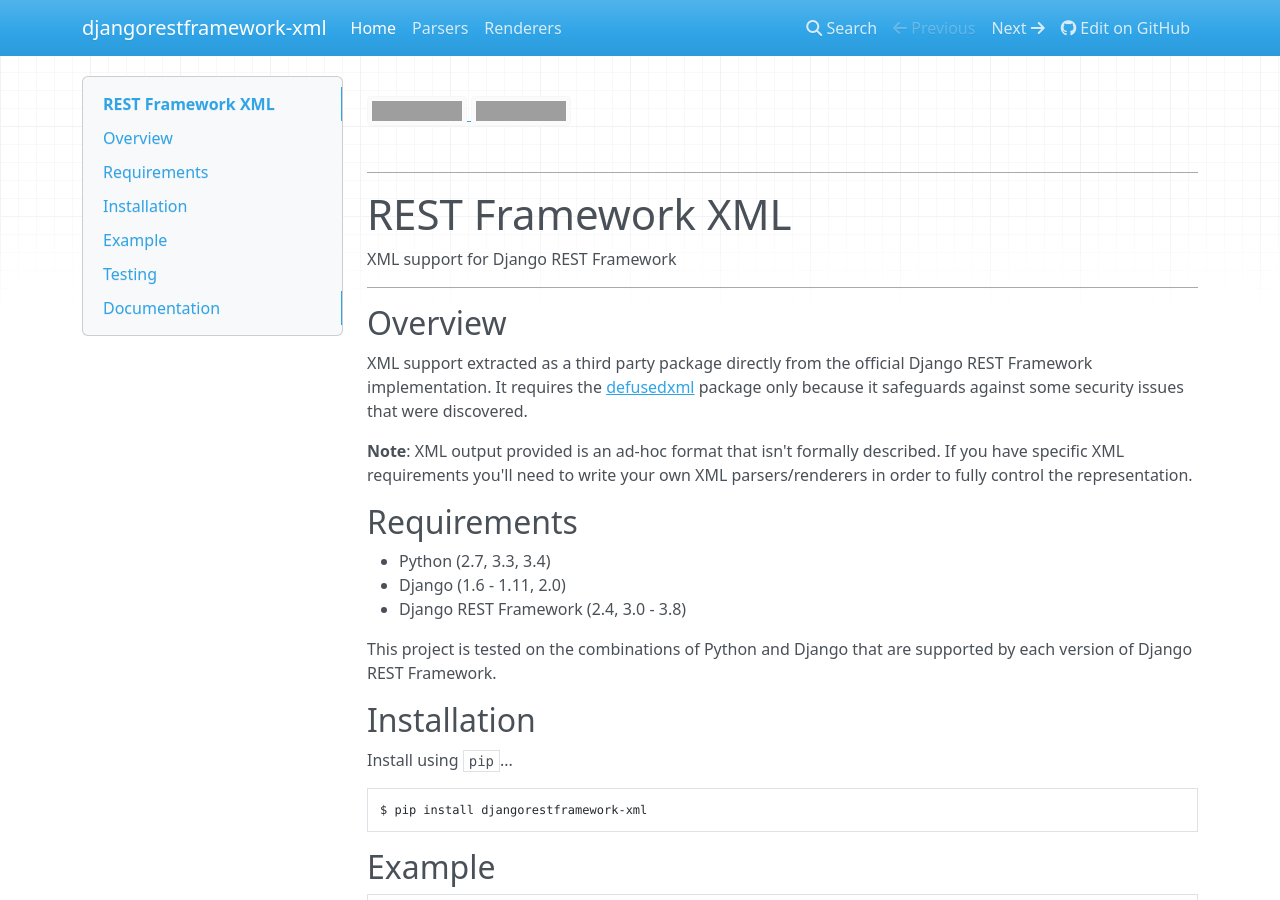
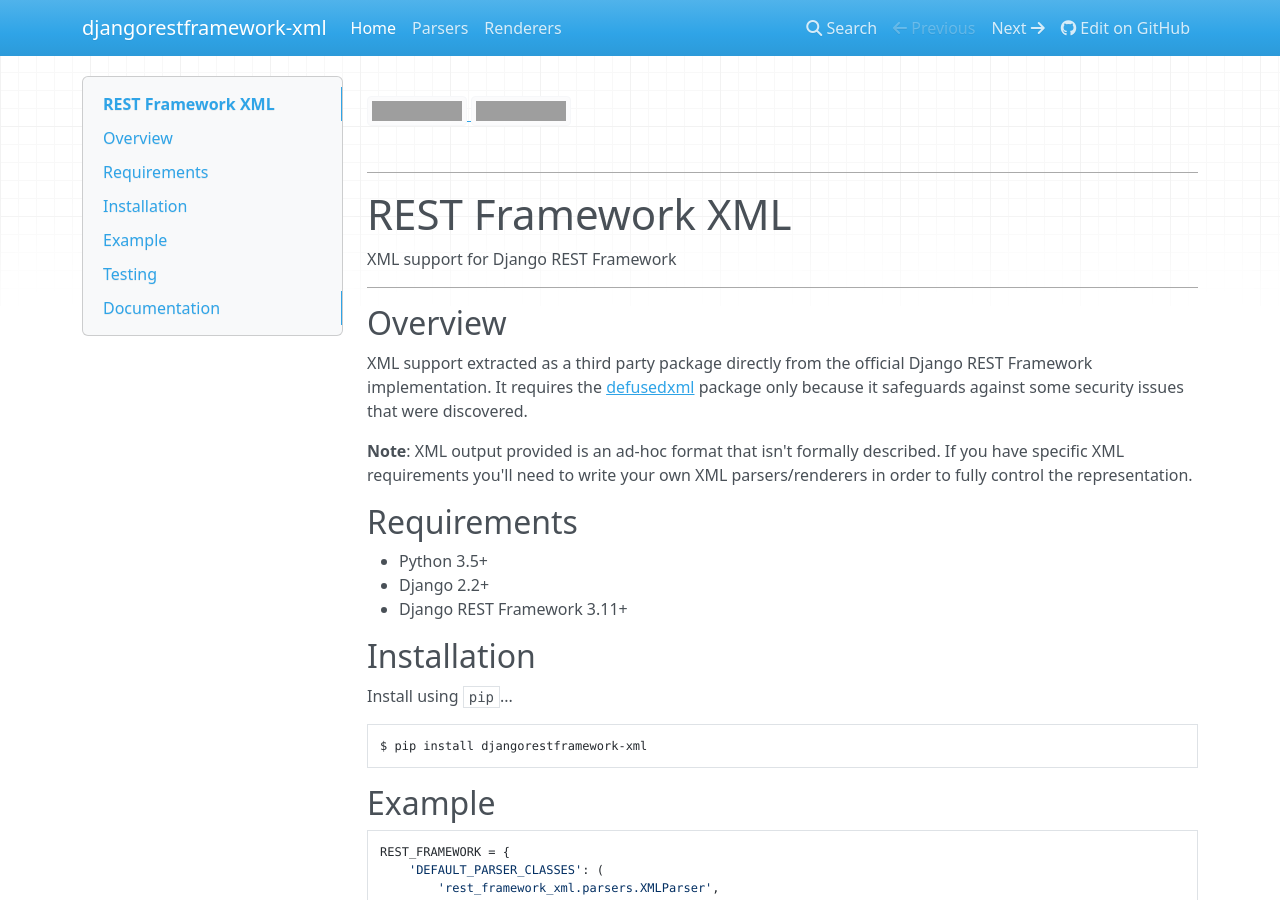
Before and after one commit to jpadilla/django-rest-framework-xml, an MkDocs documentation site: the page built from docs/index.md, in a window 1280 px wide and 900 px high. Built offline with MkDocs 1.6.1, drawn with Linux system fonts in a browser that asks for light colours; nearby versions of some CDN libraries; grey boxes are pictures that could not be loaded.

```diff
--- a/docs/index.md
+++ b/docs/index.md
@@ -23,11 +23,9 @@ XML support extracted as a third party package directly from the official Django
 
 ## Requirements
 
-* Python (2.7, 3.3, 3.4)
-* Django (1.6 - 1.11, 2.0)
-* Django REST Framework (2.4, 3.0 - 3.8)
-
-This project is tested on the combinations of Python and Django that are supported by each version of Django REST Framework.
+* Python 3.5+
+* Django 2.2+
+* Django REST Framework 3.11+
 
 ## Installation
 
```
Also changed, not shown: README.md (+3 -5 lines).
